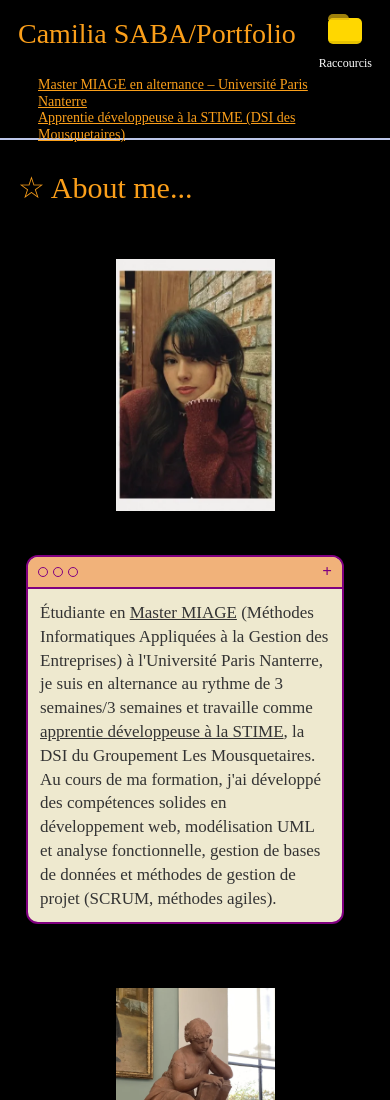
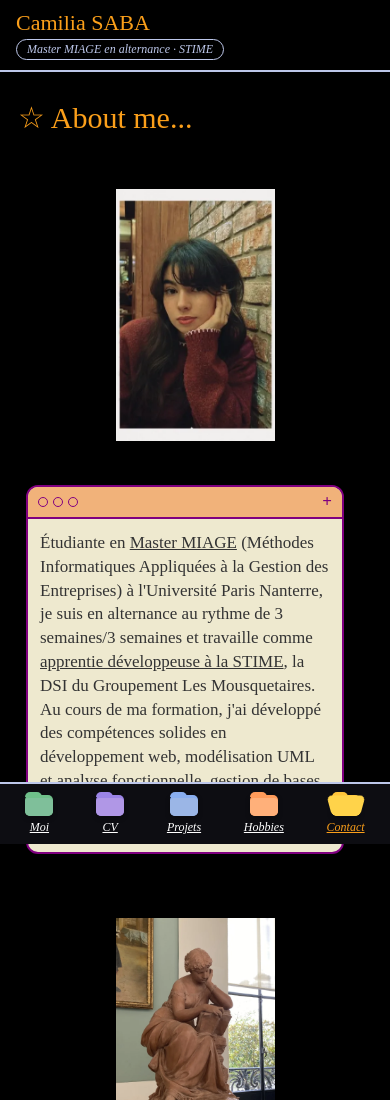
Before and after one commit to fromwonderland/Portfolio-digital, a plain HTML site: page index.html in a window 390 px wide. Shown: the top 1100 px of the page. Drawn offline with Linux system fonts and the light colour scheme.

Commit message:
Banderole : nouvelle version adaptée à toutes les tailles d'écran
L'ancienne banderole juxtaposait 4 éléments fixés séparément (fond noir
de 140 px, texte, icônes, bouton « Raccourcis ») qui se chevauchaient en
réduisant la fenêtre ; ses hauteurs étaient écrites en dur et le menu
mobile recopiait les icônes en JS, toutes en jaune.

Nouvelle banderole, un seul bloc <header> :
- nom en titre principal et situation actuelle dans une pastille
- 5 dossiers « bureau » aux libellés courts ; la couleur de chaque
  dossier est définie une seule fois sur son lien (--folder) et reste
  la même à toutes les tailles
- se compacte dès qu'on fait défiler la page ; le dossier de la section
  en cours « s'ouvre » (et porte aria-current)
- tablette : dossiers sur une deuxième ligne sous le nom
- téléphone (600 px et moins) : dossiers dans une barre des tâches en bas
  de l'écran, libellés courts
- hauteurs mesurées par le script : le contenu et les ancres se placent
  juste sous la banderole, sans valeur écrite en dur
- animations désactivées si le visiteur le demande (prefers-reduced-motion)

Supprime l'ancienne banderole, le menu « Raccourcis » et son code ; plus
d'infobulle « #section » sur les liens internes. « About me » passe de
<h1> à <h2> (même apparence) car le nom devient le titre principal.

Vérifié de 1440 à 320 px : aucun chevauchement, aucun débordement ; le
reste de la page est identique (283 éléments comparés), seul son
décalage vertical change.

Co-Authored-By: Claude Opus 5.5 <noreply@anthropic.com>

```diff
--- a/index.html
+++ b/index.html
@@ -18,56 +18,39 @@
     </div>
 
     <div class="app" id="app">
-        <div class="top-banner" aria-hidden="true"></div>
-        <div class="content">
-            <div class="main-text" id="main-text">
-                <div class="header-title">Camilia SABA/Portfolio</div>
-                <div class="stage-info stage-search"><br>Master MIAGE en alternance – Université Paris Nanterre <br>Apprentie développeuse à la STIME (DSI des Mousquetaires)</div>
+        <!-- Banderole : nom, situation actuelle et dossiers des sections (couleur propre à chaque dossier) -->
+        <header class="site-header" id="site-header">
+            <div class="site-identity">
+                <h1 class="site-name">Camilia SABA</h1>
+                <p class="site-status">Master MIAGE en alternance · <span class="hide-phone">Apprentie développeuse à la </span>STIME</p>
             </div>
-
-            <div class="icons-container" aria-label="Navigation">
-                <a class="icon-link" href="#about-me">
-                    <div class="icon-item">
-                        <div class="file-icon"></div>
-                        <div class="icon-title">About me</div>
-                    </div>
+            <nav class="site-nav" aria-label="Sections du portfolio">
+                <a class="folder" href="#about-me" style="--folder: #7FBF9A; --folder-tab: #6FBF8A;">
+                    <span class="folder-icon" aria-hidden="true"></span>
+                    <span class="folder-label"><span class="label-long">À propos</span><span class="label-short">Moi</span></span>
                 </a>
-                <a class="icon-link" href="#mon-cv">
-                    <div class="icon-item">
-                        <div class="file-icon"></div>
-                        <div class="icon-title">Mes compétences, <br>mon CV</div>
-                    </div>
+                <a class="folder" href="#mon-cv" style="--folder: #B097E6; --folder-tab: #9B84E6;">
+                    <span class="folder-icon" aria-hidden="true"></span>
+                    <span class="folder-label"><span class="label-long">Compétences et CV</span><span class="label-short">CV</span></span>
                 </a>
-                <a class="icon-link" href="#projets">
-                    <div class="icon-item">
-                        <div class="file-icon"></div>
-                        <div class="icon-title">Projets académiques <br>et personnels</div>
-                    </div>
+                <a class="folder" href="#projets" style="--folder: #9BB6E6; --folder-tab: #89AEEF;">
+                    <span class="folder-icon" aria-hidden="true"></span>
+                    <span class="folder-label">Projets</span>
                 </a>
-                <a class="icon-link" href="#hobbies">
-                    <div class="icon-item">
-                        <div class="file-icon"></div>
-                        <div class="icon-title">Hobbies, centres d'intérêt</div>
-                    </div>
+                <a class="folder" href="#hobbies" style="--folder: #FFB07A; --folder-tab: #FF9B5A;">
+                    <span class="folder-icon" aria-hidden="true"></span>
+                    <span class="folder-label">Hobbies</span>
                 </a>
-                <a class="icon-link" href="#coordonnees">
-                    <div class="icon-item">
-                        <div class="file-icon"></div>
-                        <div class="icon-title">Mes Coordonnées</div>
-                    </div>
+                <a class="folder" href="#coordonnees" style="--folder: #FFD34A; --folder-tab: #FFC43A;">
+                    <span class="folder-icon" aria-hidden="true"></span>
+                    <span class="folder-label">Contact</span>
                 </a>
-            </div>
-            <!-- Toggle et menu pour mobile (raccourcis) -->
-            <div class="shortcuts-toggle" id="shortcuts-toggle" role="button" tabindex="0" aria-haspopup="true" aria-expanded="false">
-                <div class="file-icon" aria-hidden="true"></div>
-                <div class="shortcuts-label">Raccourcis</div>
-            </div>
-            <nav class="shortcuts-menu" id="shortcuts-menu" aria-hidden="true"></nav>
-        </div>
+            </nav>
+        </header>
 
         <main class="page">
             <section class="section">
-            <h1 class="section-title" id="about-me">☆ About me...</h1>
+            <h2 class="section-title" id="about-me">☆ About me...</h2>
             <div class="aboutme-row">
                 <img class="aboutme-img aboutme-img--left" src="aboutme_section/camilia.webp" alt="Camilia">
                 <div class="window-container window-container--one">
--- a/script.js
+++ b/script.js
@@ -156,9 +156,10 @@ document.addEventListener('DOMContentLoaded', function () {
         }
     }
 
-    // Rendre visibles les URLs au survol via l'attribut title (utile pour voir le lien au niveau de la souris)
+    // Rendre visibles les URLs au survol via l'attribut title (sauf pour les liens vers les sections de la page)
     document.querySelectorAll('a[href]').forEach(a => {
-        if (!a.getAttribute('title')) a.setAttribute('title', a.getAttribute('href'));
+        const href = a.getAttribute('href');
+        if (!a.getAttribute('title') && !href.startsWith('#')) a.setAttribute('title', href);
     });
 
     // --- Lightbox pour agrandir les images de certifications ---
@@ -245,46 +246,64 @@ document.addEventListener('DOMContentLoaded', function () {
         });
     }
 
-    // --- Raccourcis (menu mobile) ---
-    const shortcutsToggle = document.getElementById('shortcuts-toggle');
-    const shortcutsMenu = document.getElementById('shortcuts-menu');
-    const iconsContainer = document.querySelector('.icons-container');
-    if (shortcutsToggle && shortcutsMenu && iconsContainer) {
-        // cloner les liens d'icônes dans le menu raccourcis
-        iconsContainer.querySelectorAll('.icon-link').forEach(link => {
-            const clone = link.cloneNode(true);
-            clone.classList.add('shortcut-item');
-            shortcutsMenu.appendChild(clone);
-        });
+    // --- Banderole : version compacte au défilement, dossier de la section en cours « ouvert » ---
+    const header = document.getElementById('site-header');
+    if (header) {
+        const root = document.documentElement;
+        const folders = [...header.querySelectorAll('.folder')];
+        const targets = folders.map(folder => document.querySelector(folder.getAttribute('href')));
 
-        function closeShortcuts() {
-            shortcutsMenu.classList.remove('open');
-            shortcutsMenu.setAttribute('aria-hidden', 'true');
-            shortcutsToggle.setAttribute('aria-expanded', 'false');
+        // Mesure les hauteurs complète et compacte de la banderole (sans animation) :
+        // elles décalent le contenu (--header-full) et l'arrivée des ancres (--header-compact)
+        function measureHeader() {
+            const wasCompact = header.classList.contains('is-compact');
+            header.classList.add('is-measuring');
+            header.classList.remove('is-compact');
+            root.style.setProperty('--header-full', header.offsetHeight + 'px');
+            header.classList.add('is-compact');
+            root.style.setProperty('--header-compact', header.offsetHeight + 'px');
+            header.classList.toggle('is-compact', wasCompact);
+            void header.offsetHeight; // applique l'état avant de réactiver les animations
+            header.classList.remove('is-measuring');
         }
 
-        function openShortcuts() {
-            shortcutsMenu.classList.add('open');
-            shortcutsMenu.setAttribute('aria-hidden', 'false');
-            shortcutsToggle.setAttribute('aria-expanded', 'true');
+        function updateHeader() {
+            header.classList.toggle('is-compact', window.scrollY > 40);
+
+            // Section en cours : le dernier titre passé sous la banderole (la dernière section en bas de page)
+            const limit = header.offsetHeight + 40;
+            let active = 0;
+            targets.forEach((target, i) => {
+                if (target && target.getBoundingClientRect().top <= limit) active = i;
+            });
+            if (window.innerHeight + window.scrollY >= root.scrollHeight - 2) active = targets.length - 1;
+
+            folders.forEach((folder, i) => {
+                folder.classList.toggle('is-active', i === active);
+                if (i === active) folder.setAttribute('aria-current', 'location');
+                else folder.removeAttribute('aria-current');
+            });
         }
 
-        shortcutsToggle.addEventListener('click', function (e) {
-            e.stopPropagation();
-            if (shortcutsMenu.classList.contains('open')) closeShortcuts(); else openShortcuts();
+        let ticking = false;
+        window.addEventListener('scroll', () => {
+            if (ticking) return;
+            ticking = true;
+            requestAnimationFrame(() => {
+                ticking = false;
+                updateHeader();
+            });
+        }, { passive: true });
+        window.addEventListener('resize', () => {
+            measureHeader();
+            updateHeader();
         });
-        shortcutsToggle.addEventListener('keydown', function (e) {
-            if (e.key === 'Enter' || e.key === ' ') {
-                e.preventDefault();
-                shortcutsToggle.click();
-            }
+        window.addEventListener('load', () => {
+            measureHeader();
+            updateHeader();
         });
-
-        // fermer le menu si on clique en dehors
-        document.addEventListener('click', function (e) {
-            if (!shortcutsMenu.classList.contains('open')) return;
-            if (!shortcutsMenu.contains(e.target) && !shortcutsToggle.contains(e.target)) closeShortcuts();
-        });
+        measureHeader();
+        updateHeader();
     }
 });
 
--- a/styles.css
+++ b/styles.css
@@ -19,23 +19,14 @@ body {
 
 html {
     scroll-behavior: smooth;
+    /* Les ancres s'arrêtent sous la banderole compacte (hauteur mesurée par script.js) */
+    scroll-padding-top: calc(var(--header-compact, 64px) + 12px);
 }
 
 :root {
     --bg-color: #eee9cf;
     --border-color: #2d2a4a;
     --header-color: #f1b27a;
-}
-
-.top-banner {
-    position: fixed;
-    top: 0;
-    left: 0;
-    right: 0;
-    height: 140px;
-    background: #000;
-    z-index: 100;
-    border-bottom: 2px solid #bdc7ea;
 }
 
 .loading-overlay {
@@ -83,7 +74,7 @@ html {
 }
 
 .page {
-    padding-top: 170px;
+    padding-top: calc(var(--header-full, 120px) + 28px); /* hauteur de la banderole + marge */
     padding-left: 18px;
     padding-right: 18px;
 }
@@ -98,7 +89,6 @@ html {
     font-size: 30px;
     font-weight: 400;
     margin: 0 0 18px 0;
-    scroll-margin-top: 170px;
 }
 
 .section-title--center {
@@ -197,7 +187,7 @@ html {
     white-space: nowrap;
 }
 
-/* réutilise le style .file-icon mais force une couleur bleue pour ce CTA */
+/* Icône de dossier bleue des boutons « Voir mon CV » et « LinkedIn » */
 .cv-file-icon {
     width: 48px;
     height: 38px;
@@ -254,87 +244,6 @@ html {
     border-radius: 8px;
     box-shadow: 0 10px 40px rgba(0,0,0,0.8);
 }
-
-/* Shortcuts (mobile) */
-.shortcuts-toggle {
-    display: none;
-    position: fixed;
-    top: 18px;
-    right: 18px;
-    z-index: 1200;
-    align-items: center;
-    flex-direction: column;
-    gap: 6px;
-    color: #ffffff;
-    cursor: pointer;
-}
-.shortcuts-toggle .file-icon {
-    width: 34px;
-    height: 26px;
-    background-color: #ffd700;
-    border-radius: 5px;
-    box-shadow: 0 2px 5px rgba(0,0,0,0.3);
-    position: relative;
-}
-
-.shortcuts-toggle .file-icon::before {
-    content: '';
-    position: absolute;
-    top: -4px;
-    left: 0;
-    width: 60%;
-    height: 6px;
-    background-color: #ffcc00;
-    border-radius: 5px 5px 0 0;
-}
-.shortcuts-label {
-    font-size: 12px;
-    color: #ffffff;
-}
-.shortcuts-menu {
-    display: none;
-    position: fixed;
-    top: 62px;
-    right: 18px;
-    z-index: 1200;
-    background: rgba(10,10,10,0.96);
-    border-radius: 8px;
-    padding: 8px;
-    min-width: 220px;
-    box-shadow: 0 8px 24px rgba(0,0,0,0.6);
-}
-.shortcuts-menu.open { display: block; }
-.shortcuts-menu .icon-link {
-    display: flex;
-    align-items: center;
-    gap: 12px;
-    padding: 8px;
-    color: #ffffff;
-    text-decoration: none;
-    border-radius: 6px;
-}
-.shortcuts-menu .icon-link + .icon-link { margin-top: 6px; }
-.shortcuts-menu .icon-link:hover { background: rgba(255,255,255,0.03); }
-.shortcuts-menu .icon-item { flex-direction: row; align-items: center; }
-.shortcuts-menu .file-icon {
-    width: 32px;
-    height: 24px;
-    border-radius: 6px;
-    background-color: #ffd700;
-    box-shadow: 0 2px 5px rgba(0,0,0,0.3);
-}
-
-.shortcuts-menu .file-icon::before {
-    content: '';
-    position: absolute;
-    top: -4px;
-    left: 0;
-    width: 60%;
-    height: 6px;
-    background-color: #ffcc00;
-    border-radius: 6px 6px 0 0;
-}
-.shortcuts-menu .icon-title { color: #ffffff; text-decoration: none; text-align: left; max-width: 12rem; }
 
 .window-header {
     background-color: var(--header-color);
@@ -394,157 +303,277 @@ html {
     margin: 26px 0 30px 0;
 }
 
-.content {
-    width: 100%;
+/* --- Banderole : nom, situation actuelle et dossiers des sections ---
+   Fixée en haut de l'écran. Ses hauteurs (complète et compacte) sont mesurées par
+   script.js (--header-full, --header-compact) pour décaler le contenu et les ancres. */
+.site-header {
+    position: fixed;
+    top: 0;
+    left: 0;
+    right: 0;
+    z-index: 1000;
+    display: flex;
+    flex-wrap: wrap;
+    align-items: center;
+    justify-content: space-between;
+    gap: 10px 24px;
+    padding: 16px 24px;
+    background: #000;
+    border-bottom: 2px solid #bdc7ea;
+    transition: padding 0.25s ease;
 }
 
-.main-text {
-    position: fixed;
-    top: 18px;
-    left: 18px;
-    text-align: left;
-    z-index: 1000;
+.site-identity {
+    min-width: 0;
 }
 
-/* Icônes en arc */
-.icons-container {
-    position: fixed;
-    top: 18px;
-    right: 25px;
-    z-index: 1000;
-    display: flex;
-    gap: 16px;
-    align-items: flex-start;
+.site-name {
+    margin: 0;
+    color: #fb9f1a;
+    font-size: 30px;
+    font-weight: 400;
+    line-height: 1.15;
+    transition: font-size 0.25s ease;
 }
 
-/* Écrans de 900 px et moins (tablette, mobile) : icônes remplacées par le menu « Raccourcis ».
-   Doit rester APRÈS la règle .icons-container ci-dessus, sinon son display: flex l'emporte. */
-@media (max-width:900px){
-    .icons-container { display: none; }
-    .shortcuts-toggle { display: flex; }
+.site-status {
+    display: inline-block;
+    margin: 8px 0 0 0;
+    padding: 3px 12px;
+    border: 1px solid #bdc7ea;
+    border-radius: 999px;
+    color: #bdc7ea;
+    font-size: 14px;
+    font-style: italic;
 }
 
-.icon-link {
-    display: block;
-    text-decoration: none;
-    color: inherit;
-    cursor: pointer;
+.site-nav {
+    display: flex;
+    flex-wrap: wrap;
+    gap: 6px 10px;
 }
 
-.icon-item {
+/* Dossier : sa couleur vient des variables --folder et --folder-tab posées sur le lien */
+.folder {
     display: flex;
     flex-direction: column;
     align-items: center;
-    text-align: center;
-    min-height: 80px;
-    justify-content: center;
+    gap: 6px;
+    min-width: 70px;
+    padding: 4px 6px;
+    border-radius: 6px;
+    color: #ffffff;
+    text-decoration: none;
 }
 
-.file-icon {
+.folder-icon {
+    position: relative;
     width: 44px;
     height: 34px;
-    position: relative;
-    margin-bottom: 6px;
-    background-color: #7FAF45; /* Couleur de base du dossier (plus foncée) */
-    border-radius: 5px; /* Bords arrondis */
+    margin-top: 4px;
+    border-radius: 5px;
+    background-color: var(--folder-tab);
     box-shadow: 0 2px 5px rgba(0,0,0,0.3);
-    overflow: visible;
-    z-index: 1;
+    transition: width 0.25s ease, height 0.25s ease, transform 0.2s ease;
 }
 
-.file-icon::before {
+/* Onglet du dossier */
+.folder-icon::before {
     content: '';
     position: absolute;
     top: -4px;
     left: 0;
     width: 60%;
     height: 7px;
-    background-color: #6F943A; /* Onglet du dossier, légèrement plus foncé */
     border-radius: 5px 5px 0 0;
-    z-index: -2;
-    opacity: 0.7;
-    filter: brightness(0.9) saturate(0.9);
+    background-color: var(--folder-tab);
 }
 
-.file-icon::after {
+/* Face avant du dossier : elle bascule vers l'avant quand le dossier « s'ouvre » */
+.folder-icon::after {
     content: '';
     position: absolute;
+    top: 15%;
+    right: 0;
     bottom: 0;
     left: 0;
-    width: 100%;
-    height: 3px;
-    background-color: rgba(0,0,0,0.1); /* Ombre légère en bas */
-    border-radius: 0 0 5px 5px;
+    border-radius: 4px 4px 5px 5px;
+    background-color: var(--folder);
+    transform-origin: bottom;
+    transition: transform 0.25s ease;
 }
 
-/* Couleurs différentes pour chaque icône — ciblage sur les liens enfants de .icons-container */
-.icons-container > .icon-link:nth-child(1) .file-icon { background-color: #7FBF9A; }
-.icons-container > .icon-link:nth-child(1) .file-icon::before { background-color: #6FBF8A; }
-
-.icons-container > .icon-link:nth-child(2) .file-icon { background-color: #B097E6; }
-.icons-container > .icon-link:nth-child(2) .file-icon::before { background-color: #9B84E6; }
-
-.icons-container > .icon-link:nth-child(3) .file-icon { background-color: #9BB6E6; }
-.icons-container > .icon-link:nth-child(3) .file-icon::before { background-color: #89AEEF; }
-
-.icons-container > .icon-link:nth-child(4) .file-icon { background-color: #FFB07A; }
-.icons-container > .icon-link:nth-child(4) .file-icon::before { background-color: #FF9B5A; }
-
-.icons-container > .icon-link:nth-child(5) .file-icon { background-color: #FFD34A; }
-.icons-container > .icon-link:nth-child(5) .file-icon::before { background-color: #FFC43A; }
-
-.icon-title {
-    color: #ffffff;
-    font-size: 15.1px;
-    font-style: italic;
-    text-decoration: underline;
-    text-align: center;
-    white-space: normal;
-    max-width: 20ch;
-    word-break: normal;
-    overflow-wrap: normal;
-    line-height: 1.2;
-    min-height: 32px;
-    display: flex;
-    align-items: center;
-    justify-content: center;
+.folder:hover .folder-icon {
+    transform: translateY(-2px);
 }
 
-.header-title {
+/* Dossier de la section en cours de lecture */
+.folder.is-active .folder-icon::after {
+    transform: perspective(60px) rotateX(-35deg);
+}
+
+.folder-label {
+    max-width: 12ch;
+    font-size: 15px;
+    font-style: italic;
+    line-height: 1.2;
+    text-align: center;
+    text-decoration: underline;
+}
+
+.folder.is-active .folder-label {
     color: #fb9f1a;
-    font-size: 28px;
-    margin-bottom: 10px;
+}
+
+.folder:focus-visible {
+    outline: 2px solid #fb9f1a;
+    outline-offset: 2px;
+}
+
+.label-short {
+    display: none;
+}
+
+/* Banderole compacte, après un léger défilement */
+.site-header.is-compact {
+    padding: 8px 24px;
+}
+
+.site-header.is-compact .site-name {
+    font-size: 20px;
+}
+
+.site-header.is-compact .site-status {
+    display: none;
+}
+
+.site-header.is-compact .folder {
+    flex-direction: row;
+    gap: 6px;
+    min-width: 0;
+}
+
+.site-header.is-compact .folder-icon {
+    width: 22px;
+    height: 17px;
+    margin-top: 2px;
+}
+
+.site-header.is-compact .folder-icon::before {
+    top: -3px;
+    height: 4px;
+}
+
+.site-header.is-compact .folder.is-active .folder-icon::after {
+    transform: perspective(30px) rotateX(-35deg);
+}
+
+.site-header.is-compact .folder-label {
+    max-width: none;
+    font-size: 14px;
     white-space: nowrap;
 }
 
-.stage-info {
-    color: #fb9f1a;
-    font-size: 18px;
-    line-height: 1.4;
-    margin-bottom: 10px;
-    white-space: nowrap;
+/* Pendant la mesure des hauteurs par script.js : aucune animation */
+.site-header.is-measuring,
+.site-header.is-measuring *,
+.site-header.is-measuring *::before,
+.site-header.is-measuring *::after {
+    transition: none;
 }
 
-/* Adaptation mobile du bandeau (situation actuelle) */
-@media (max-width: 720px) {
-    .stage-info {
-        font-size: 14px;
-        white-space: normal;
-        text-align: left;
-        padding: 0 60px 0 20px;
-        line-height: 1.2;
-        margin-bottom: 10px;
-        position: relative;
-        z-index: 1;
+/* Téléphone : nom et situation en haut, dossiers dans une barre des tâches en bas de l'écran */
+@media (max-width: 600px) {
+    .site-header,
+    .site-header.is-compact {
+        padding: 10px 16px;
     }
 
-    .main-text {
-        padding-bottom: 50px;
+    .site-name {
+        font-size: 22px;
+    }
+
+    .site-header.is-compact .site-name {
+        font-size: 18px;
+    }
+
+    .site-status {
+        margin-top: 4px;
+        padding: 2px 10px;
+        font-size: 12px;
+    }
+
+    .hide-phone {
+        display: none;
+    }
+
+    .site-nav {
+        position: fixed;
+        right: 0;
+        bottom: 0;
+        left: 0;
+        flex-wrap: nowrap;
+        justify-content: space-around;
+        gap: 0;
+        padding: 6px 4px 8px;
+        background: #0d0d12;
+        border-top: 2px solid #bdc7ea;
+    }
+
+    .folder,
+    .site-header.is-compact .folder {
+        flex-direction: column;
+        gap: 4px;
+        min-width: 0;
+        padding: 2px 4px;
+    }
+
+    .folder-icon,
+    .site-header.is-compact .folder-icon {
+        width: 28px;
+        height: 21px;
+        margin-top: 3px;
+    }
+
+    .folder-icon::before,
+    .site-header.is-compact .folder-icon::before {
+        top: -3px;
+        height: 5px;
+    }
+
+    .folder.is-active .folder-icon::after,
+    .site-header.is-compact .folder.is-active .folder-icon::after {
+        transform: perspective(36px) rotateX(-35deg);
+    }
+
+    .folder-label,
+    .site-header.is-compact .folder-label {
+        max-width: none;
+        font-size: 12px;
+        white-space: nowrap;
+    }
+
+    .label-long {
+        display: none;
+    }
+
+    .label-short {
+        display: inline;
+    }
+
+    /* Laisser la place de la barre des tâches sous le contenu */
+    .page {
+        padding-bottom: 76px;
     }
 }
 
-.stage-search {
-    text-decoration: underline;
+/* Visiteurs ayant demandé moins d'animations dans leur système */
+@media (prefers-reduced-motion: reduce) {
+    .site-header,
+    .site-header *,
+    .site-header *::after {
+        transition: none;
+    }
 }
 
 /* Galeries de certifications */
```
